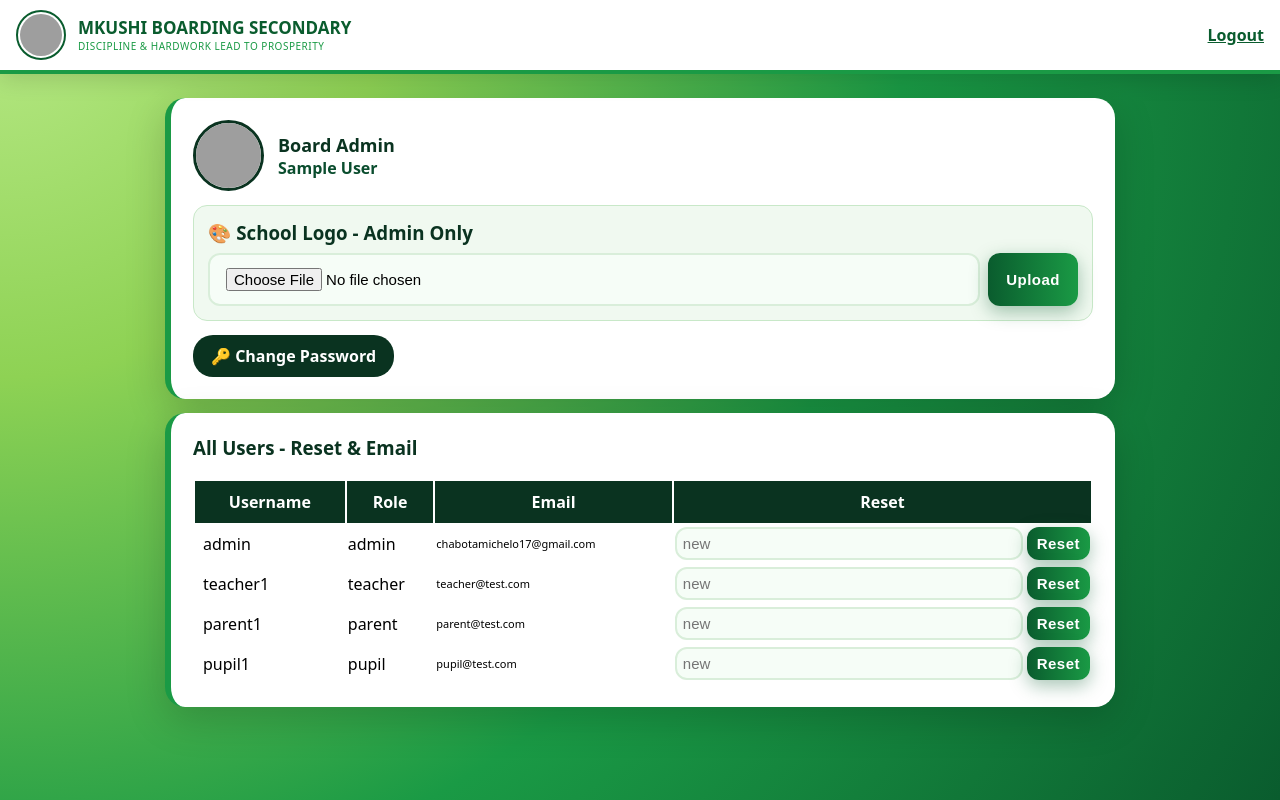
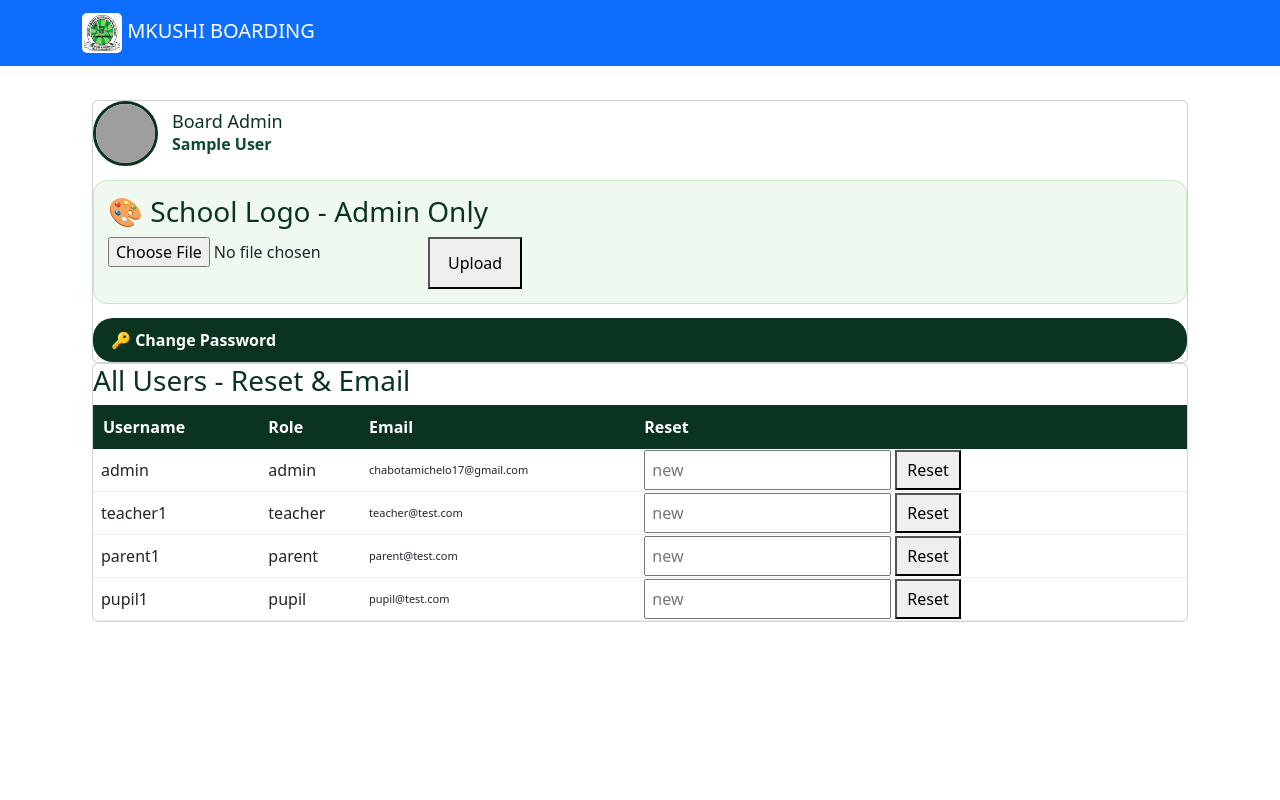
Before and after one commit to CHABZ-1/Zambia-results-portal, a Flask app: page /dashboard in a window 1280 px wide. Run offline with Flask 3, Linux system fonts and the light colour scheme; the visitor is signed in with stand-in values (Sample User, id 1); data comes from the database, SQL or seed files in the repository; grey boxes are pictures that could not be loaded.

Commit message:
Update base.html

```diff
--- a/templates/base.html
+++ b/templates/base.html
@@ -1,30 +1,20 @@
 <!DOCTYPE html>
 <html>
 <head>
-<meta name="viewport" content="width=device-width, initial-scale=1">
-<title>Mkushi Boarding Portal</title>
-<style>
-:root{--dark:#0a5c2e;--mid:#1a9a45;--light:#8ed254;--lime:#b8e986;--black:#111}
-body{margin:0;font-family:system-ui,Segoe UI,Roboto;min-height:100vh;background:radial-gradient(circle at top left,#b8e986 0%, #8ed254 25%, #1a9a45 60%, #0a5c2e 100%);background-attachment:fixed}
-.top{position:sticky;top:0;z-index:10;background:white;padding:10px 16px;display:flex;justify-content:space-between;align-items:center;box-shadow:0 4px 25px rgba(0,0,0,0.15);border-bottom:4px solid var(--mid)}
-.top b{font-size:17px;color:var(--dark);line-height:1.1}
-.top small{display:block;font-size:10px;color:var(--mid);letter-spacing:0.5px}
-.card{background:white;border-radius:20px;padding:22px;margin:14px auto;max-width:900px;box-shadow:0 12px 40px rgba(0,0,0,0.18);border-left:6px solid var(--mid)}
-input,select{width:100%;padding:13px 16px;margin:7px 0;border:2px solid #d9eeda;border-radius:12px;font-size:15px;box-sizing:border-box;background:#f6fdf7}
-input:focus,select:focus{outline:none;border-color:var(--mid);box-shadow:0 0 0 3px rgba(26,154,69,0.15)}
-button{background:linear-gradient(90deg,var(--dark),var(--mid));color:white;border:none;padding:13px 20px;border-radius:12px;font-weight:800;font-size:15px;width:100%;cursor:pointer;box-shadow:0 6px 18px rgba(10,92,46,0.35);letter-spacing:0.5px}
-.logo-ring{height:42px;width:42px;border-radius:50%;border:2px solid var(--dark);padding:2px;background:white}
-</style>
+    <title>Mkushi Boarding</title>
+    <link href="https://cdn.jsdelivr.net/npm/bootstrap@5.3.0/dist/css/bootstrap.min.css" rel="stylesheet">
 </head>
 <body>
-<div class="top">
-<div style="display:flex;align-items:center;gap:12px">
-<img src="/static/logo.png" class="logo-ring" onerror="this.style.display='none'">
-<div><b>MKUSHI BOARDING SECONDARY</b><small>DISCIPLINE & HARDWORK LEAD TO PROSPERITY</small></div>
+<nav class="navbar navbar-dark bg-primary">
+  <div class="container">
+    <a class="navbar-brand" href="/">
+      <img src="/static/logo.png.jpg" style="height:40px; background:white; border-radius:5px; padding:2px;">
+      MKUSHI BOARDING
+    </a>
+  </div>
+</nav>
+<div class="container mt-4">
+{% block content %}{% endblock %}
 </div>
-{% if session.username %}<a href="/logout" style="color:var(--dark);font-weight:700">Logout</a>{% endif %}
-</div>
-{% with m=get_flashed_messages() %}{% if m %}<div class="card" style="background:#e8f9e8;border-left-color:var(--light)">{{m[0]}}</div>{% endif %}{% endwith %}
-{% block content %}{% endblock %}
 </body>
 </html>
```
